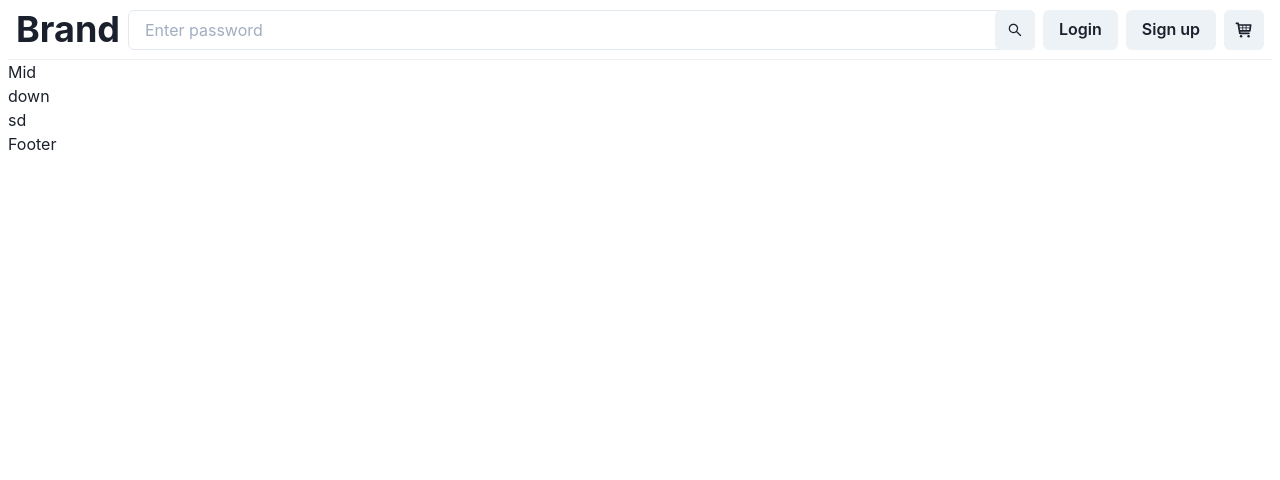
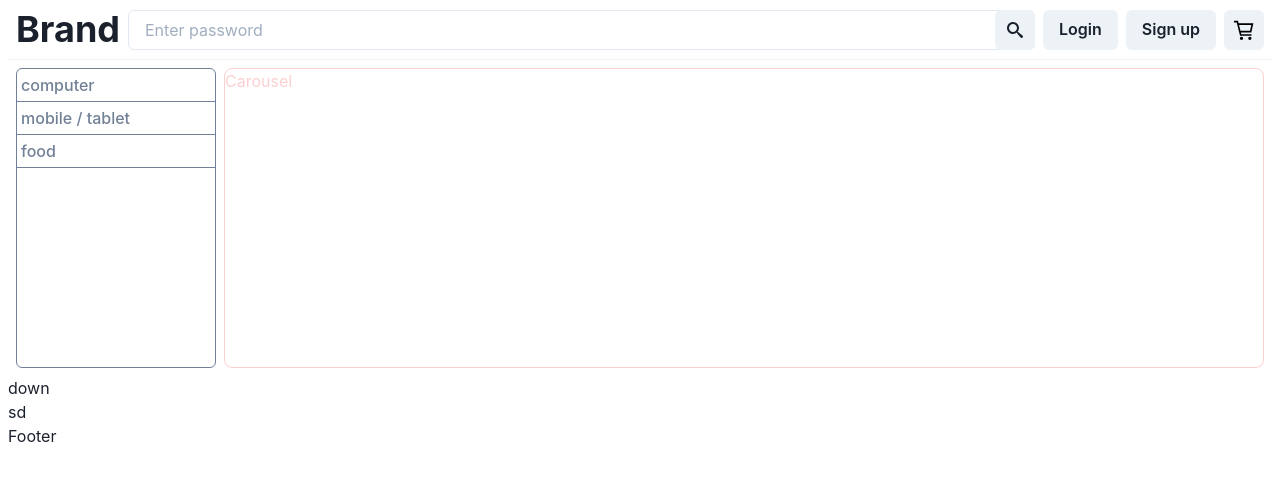
Before and after one commit to chineduogada/deal-vend, a Next.js app: page / in a window 1280 px wide. Shown: the top 480 px of the page. Built offline with nearby package versions, Linux system fonts and the light colour scheme.

Commit message:
feature(Categories): implement component
[Continues #1]

```diff
--- a/components/Auth.js
+++ b/components/Auth.js
@@ -1,5 +1,5 @@
 import { ButtonGroup, Button, IconButton } from "@chakra-ui/react";
-import { TiShoppingCart } from "react-icons/ti";
+import { GrCart } from "react-icons/gr";
 
 const Auth = () => {
   return (
@@ -11,7 +11,7 @@ const Auth = () => {
       </ButtonGroup>
 
       <IconButton fontSize="xl">
-        <TiShoppingCart />
+        <GrCart />
       </IconButton>
     </>
   );
--- /dev/null
+++ b/components/Carousel.js
@@ -0,0 +1,19 @@
+import { Box } from "@chakra-ui/react";
+
+const Carousel = ({ ...rest }) => {
+  return (
+    <Box
+      border="1px"
+      color="red.400"
+      m={1}
+      rounded="lg"
+      minH={300}
+      opacity=".3"
+      {...rest}
+    >
+      Carousel
+    </Box>
+  );
+};
+
+export default Carousel;
--- /dev/null
+++ b/components/Categories.js
@@ -0,0 +1,43 @@
+import Link from "next/link";
+import { Box, Text } from "@chakra-ui/react";
+
+const categories = [
+  { name: "computer" },
+  { name: "mobile / tablet" },
+  { name: "food" },
+];
+
+const Categories = () => {
+  return (
+    <Box
+      as="aside"
+      border="1px"
+      color="gray.500"
+      width="200px"
+      height="300px"
+      m={1}
+      rounded="md"
+      overflowY="auto"
+    >
+      {categories.map((category, index) => (
+        <Link href="/" key={index}>
+          <a>
+            <Box
+              p={1}
+              fontWeight="500"
+              borderBottom="1px"
+              _hover={{
+                backgroundColor: "gray.500",
+                color: "white",
+              }}
+            >
+              <Text isTruncated>{category.name}</Text>
+            </Box>
+          </a>
+        </Link>
+      ))}
+    </Box>
+  );
+};
+
+export default Categories;
--- a/components/Header.js
+++ b/components/Header.js
@@ -2,6 +2,8 @@ import { Box, Flex, HStack } from "@chakra-ui/react";
 import Brand from "./Brand";
 import SearchBar from "./SearchBar";
 import Auth from "./Auth";
+import Categories from "./Categories";
+import Carousel from "./Carousel";
 
 const Top = () => (
   <HStack spacing={2} borderBottom="1px" borderBottomColor="gray.100" p={2}>
@@ -11,12 +13,19 @@ const Top = () => (
   </HStack>
 );
 
+const Center = () => (
+  <Flex p={1}>
+    <Categories />
+    <Carousel flex="1" />
+  </Flex>
+);
+
 const Header = () => {
   return (
     <Box>
       <Top />
 
-      <Box>Mid</Box>
+      <Center />
 
       <Box>down</Box>
     </Box>
--- a/components/SearchBar.js
+++ b/components/SearchBar.js
@@ -5,7 +5,7 @@ import {
   InputRightElement,
   IconButton,
 } from "@chakra-ui/react";
-import { AiOutlineSearch } from "react-icons/ai";
+import { ImSearch } from "react-icons/im";
 
 const SearchBar = ({
   value = "",
@@ -26,7 +26,7 @@ const SearchBar = ({
 
       <InputRightElement>
         <IconButton onClick={onSearch}>
-          <AiOutlineSearch />
+          <ImSearch />
         </IconButton>
       </InputRightElement>
     </InputGroup>
--- a/package.json
+++ b/package.json
@@ -16,6 +16,7 @@
     "next-seo": "^4.17.0",
     "react": "17.0.1",
     "react-dom": "17.0.1",
-    "react-icons": "^4.1.0"
+    "react-icons": "^4.1.0",
+    "react-rapid-carousel": "^2.0.0"
   }
 }
--- a/styles/globals.css
+++ b/styles/globals.css
@@ -14,3 +14,15 @@ a {
 * {
   box-sizing: border-box;
 }
+
+*::-webkit-scrollbar {
+  width: 0.65rem;
+  height: 0.65rem;
+}
+*::-webkit-scrollbar-track {
+  background: #fafafa;
+}
+*::-webkit-scrollbar-thumb {
+  background: #333;
+  border-radius: 10px;
+}
```
Also changed, not shown: 1 other file (tests, documents, lock files or other folders).
